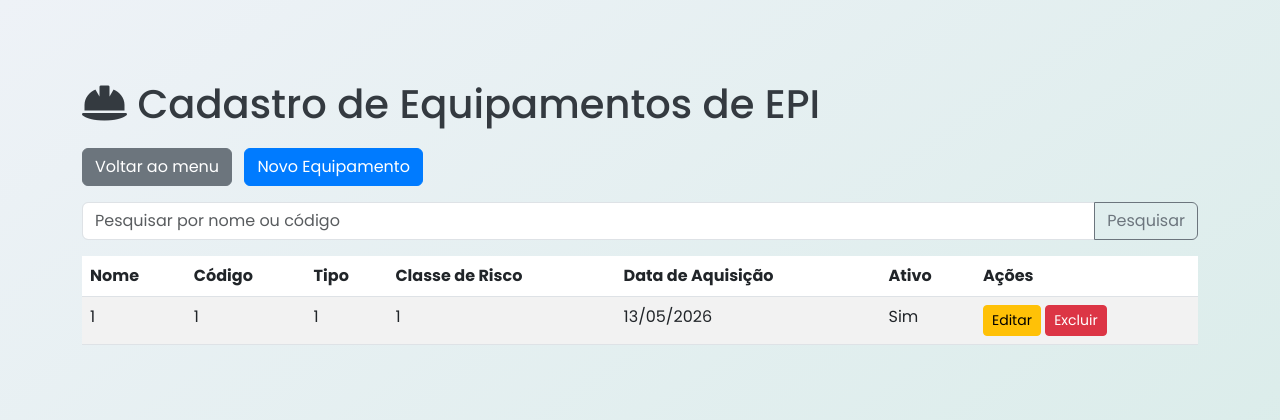
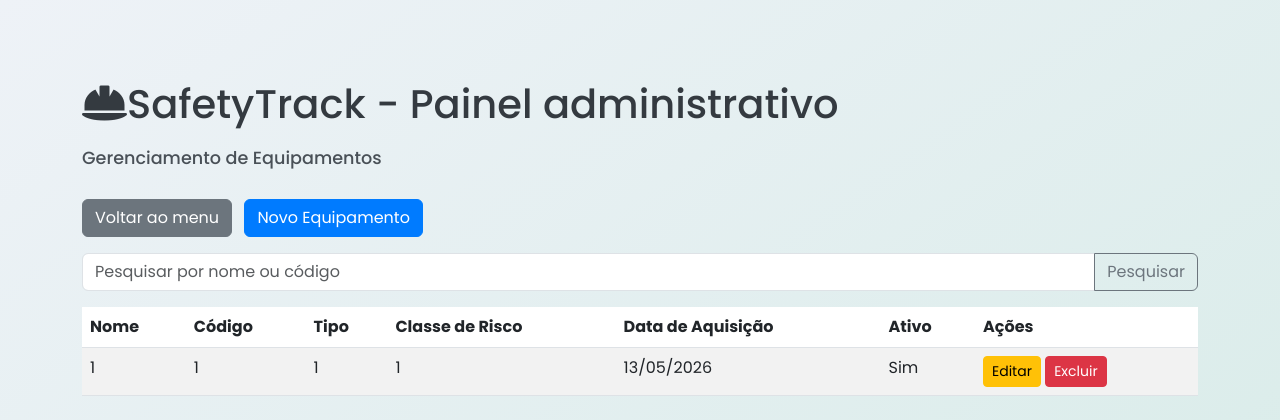
Before and after one commit to MireleRod/EPI-system, a Django app: page /equipamentos/ in a window 1280 px wide. Shown: the top 420 px of the page. Run offline with Django 5.2, Linux system fonts and the light colour scheme; data comes from the database, SQL or seed files in the repository.

Commit message:
Edição Básica

```diff
--- a/equipamentos/templates/equipamentos_lista.html
+++ b/equipamentos/templates/equipamentos_lista.html
@@ -18,6 +18,12 @@
             color: #343a40;
             margin-bottom: 20px;
         }
+        h2 {
+            color: #495057;
+            align-items: center;
+            font-size: 1.1rem;
+            margin-bottom: 30px;
+        }
         .table {
             background-color: #ffffff;
         }
@@ -29,7 +35,8 @@
 </head>
 <body>
     <div class="container mt-5">
-        <h1><i class="fas fa-hard-hat"></i> Cadastro de Equipamentos de EPI</h1>
+        <h1><i class="fas fa-hard-hat"></i>SafetyTrack - Painel administrativo</h1>
+        <h2>Gerenciamento de Equipamentos</h2>
         <div class="mb-3">
             <a href="{% url 'menu_principal' %}" class="btn btn-secondary me-2">Voltar ao menu</a>
             <a href="{% url 'equipamentos_criar' %}" class="btn btn-primary">Novo Equipamento</a>
```
